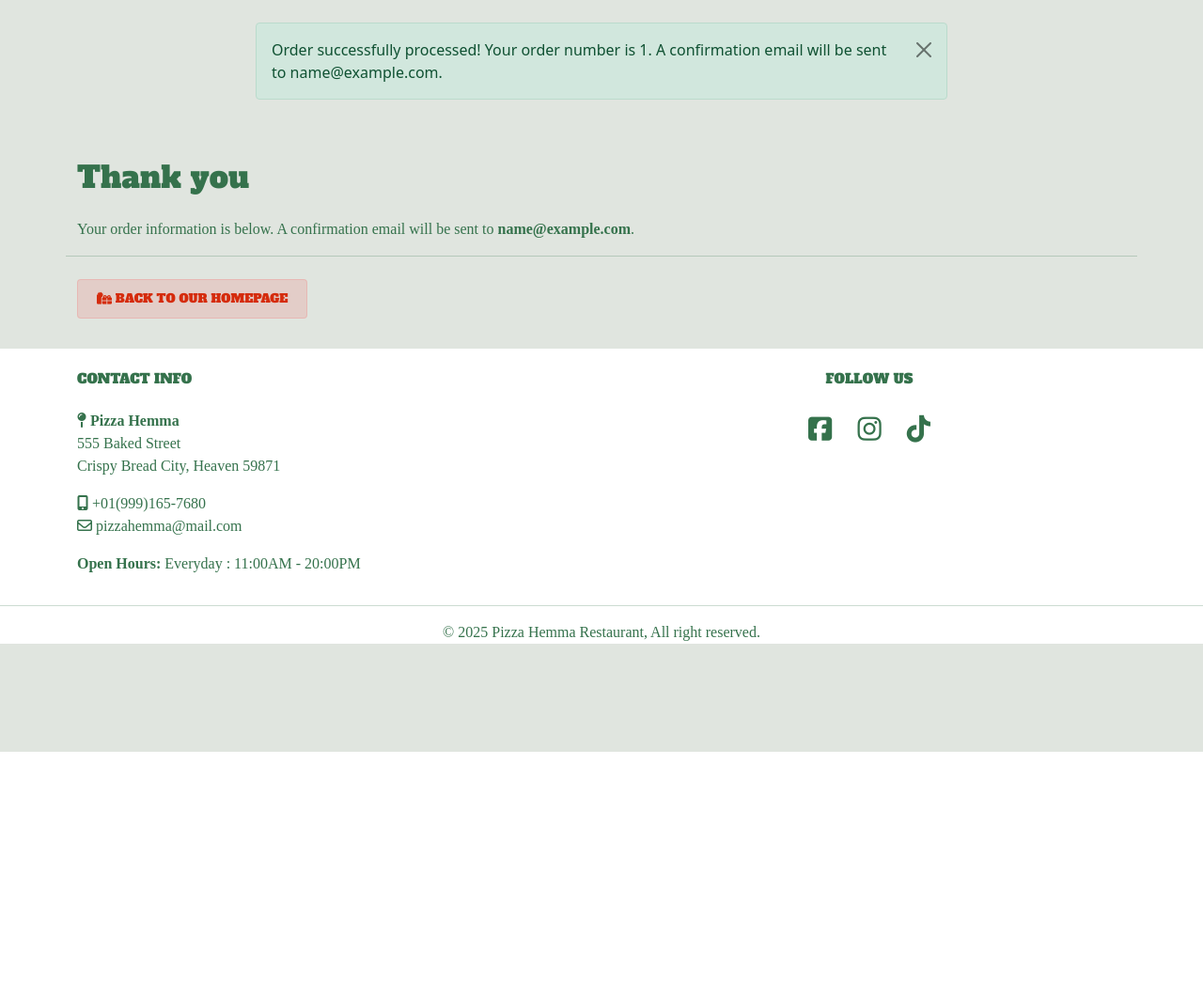
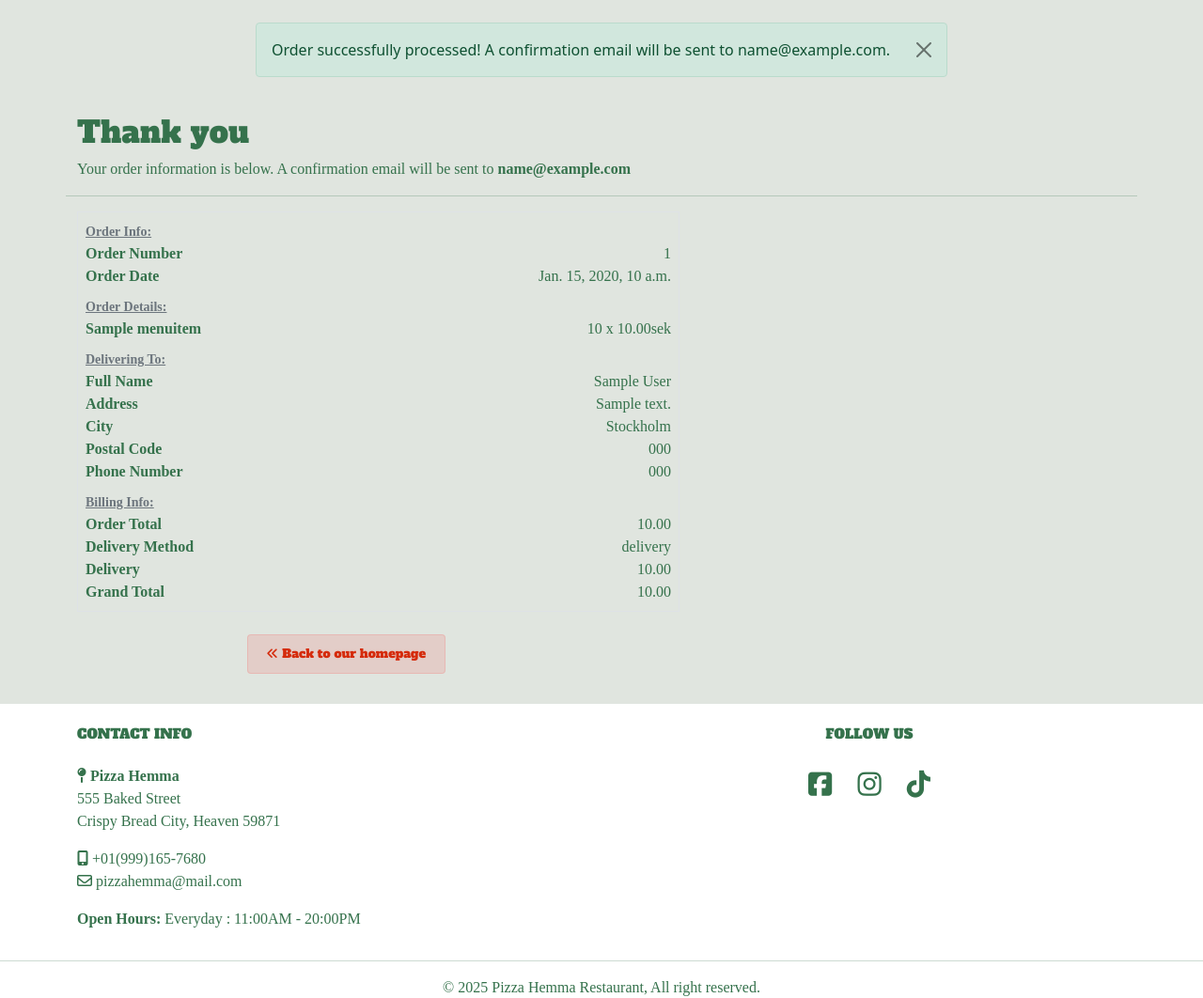
Before and after one commit to Chatlada-Nina/pizza-hemma, a Django app: page /checkout/checkout_success/1 in a window 1280 px wide. Shown: the part 156-1218 px from the top of the page at 94% size. Before the commit the page ends 956 px from the top, so only its background shows below. Run offline with Django 4.2, Linux system fonts and the light colour scheme; tables that the repository leaves empty hold one stand-in row (values such as "Sample post"); some libraries are stand-ins or nearby versions; some web fonts are replaced.

Commit message:
Add order info on the checkout success and add loading overlay

```diff
--- a/checkout/models.py
+++ b/checkout/models.py
@@ -57,7 +57,7 @@ class Order(models.Model):
         return str(self.order_number) # Convert order_number to a string.
 
 
-class OrderLineMenu (models.Model):
+class OrderLineMenu(models.Model):
     order = models.ForeignKey(Order, null=False, blank=False, on_delete=models.CASCADE, related_name='linemenus')
     menu = models.ForeignKey(MenuItem, null=False, blank=False, on_delete=models.CASCADE)
     quantity = models.IntegerField(null=False, blank=False, default=0)
--- a/checkout/templates/checkout/checkout_success.html
+++ b/checkout/templates/checkout/checkout_success.html
@@ -5,25 +5,167 @@
 
 <!---- Learned from Boutique Ado project - CI Learning Platform and modified as the project needed ----->
 
-<div class="container my-4">
+<div class="container mt-4">
     <div class="row">
         <div class="col">
-            <h2 class="main-text my-4">Thank you</h2>
-            <p class="sub-text">Your order information is below. A confirmation email will be sent to <strong>{{ order.email }}</strong>.</p>
+            <h2 class="main-text">Thank you</h2>
+            <p class="sub-text">Your order information is below. A confirmation email will be sent to <strong>{{ order.email }}</strong></p>
         </div>
         <hr>
     </div>
 
     <div class="row">
-        <div class="col-12 col-lg-7"></div>
+        <div class="col-12 col-lg-7">
+            <div class="order-confirmation-wrapper p-2 border">
+                <div class="row">
+                    <div class="col">
+                        <small class=" text-muted text-decoration-underline fw-bold">Order Info:</small>
+                    </div>
+                </div>
+
+                <div class="row">
+                    <div class="col-12 col-md-4">
+                        <p class="mb-0 fw-bold">Order Number</p>
+                    </div>
+                    <div class="col-12 col-md-8 text-md-end">
+                        <p class="mb-0">{{ order.order_number }}</p>
+                    </div>
+                </div>
+
+                <div class="row">
+                    <div class="col-12 col-md-4">
+                        <p class="mb-0 fw-bold">Order Date</p>
+                    </div>
+                    <div class="col-12 col-md-8 text-md-end">
+                        <p class="mb-0">{{ order.date }}</p>
+                    </div>
+                </div>
+
+                <div class="row">
+                    <div class="col mt-2">
+                        <small class="text-muted text-decoration-underline fw-bold">Order Details:</small>
+                    </div>
+                </div>
+
+                {% for item in order.linemenus.all %}
+                <div class="row">
+                    <div class="col-12 col-md-4">
+                        <p class="mb-0 fw-bold">
+                            {{ item.menu.name }}
+                        </p>
+                    </div>
+                    <div class="col-12 col-md-8 text-md-end">
+                        <p class="mb-0">{{ item.quantity }} x {{ item.menu.price }}sek</p>
+                    </div>
+                </div>
+                {% endfor %}
+
+                <div class="row">
+                    <div class="col mt-2">
+                        <small class="text-muted text-decoration-underline fw-bold">Delivering To:</small>
+                    </div>
+                </div>
+
+                <div class="row">
+                    <div class="col-12 col-md-4">
+                        <p class="mb-0 fw-bold">Full Name</p>
+                    </div>
+                    <div class="col-12 col-md-8 text-md-end">
+                        <p class="mb-0">{{ order.full_name }}</p>
+                    </div>
+                </div>
+                {% if order.address %}
+                <div class="row">
+                    <div class="col-12 col-md-4">
+                        <p class="mb-0 fw-bold">Address</p>
+                    </div>
+                    <div class="col-12 col-md-8 text-md-end">
+                        <p class="mb-0">{{ order.address }}</p>
+                    </div>
+                </div>
+                <div class="row">
+                    <div class="col-12 col-md-4">
+                        <p class="mb-0 fw-bold">City</p>
+                    </div>
+                    <div class="col-12 col-md-8 text-md-end">
+                        <p class="mb-0">Stockholm</p>
+                    </div>
+                </div>
+                {% endif %}
+
+                {% if order.postcode %}
+                <div class="row">
+                    <div class="col-12 col-md-4">
+                        <p class="mb-0 fw-bold">Postal Code</p>
+                    </div>
+                    <div class="col-12 col-md-8 text-md-end">
+                        <p class="mb-0">{{ order.postcode }}</p>
+                    </div>
+                </div>
+                {% endif %}
+
+                <div class="row">
+                    <div class="col-12 col-md-4">
+                        <p class="mb-0 fw-bold">Phone Number</p>
+                    </div>
+                    <div class="col-12 col-md-8 text-md-end">
+                        <p class="mb-0">{{ order.phone_number }}</p>
+                    </div>
+                </div>
+
+                <div class="row">
+                    <div class="col mt-2">
+                        <small class="text-muted text-decoration-underline fw-bold">Billing Info:</small>
+                    </div>
+                </div>
+
+                <div class="row">
+                    <div class="col-12 col-md-4">
+                        <p class="mb-0 fw-bold">Order Total</p>
+                    </div>
+                    <div class="col-12 col-md-8 text-md-end">
+                        <p class="mb-0">{{ order.order_total }}</p>
+                    </div>
+                </div>
+
+                <div class="row">
+                    <div class="col-12 col-md-4">
+                        <p class="mb-0 fw-bold">Delivery Method</p>
+                    </div>
+                    <div class="col-12 col-md-8 text-md-end">
+                        <p class="mb-0">{{ order.delivery_method }}</p>
+                    </div>
+                </div>
+                {% if order.delivery_method == 'delivery' %}
+                <div class="row">
+                    <div class="col-12 col-md-4">
+                        <p class="mb-0 fw-bold">Delivery</p>
+                    </div>
+                    <div class="col-12 col-md-8 text-md-end">
+                        <p class="mb-0">{{ order.delivery_cost }}</p>
+                    </div>
+                </div>
+                {% endif %}
+
+                <div class="row">
+                    <div class="col-12 col-md-4">
+                        <p class="mb-0 fw-bold">Grand Total</p>
+                    </div>
+                    <div class="col-12 col-md-8 text-md-end">
+                        <p class="mb-0">{{ order.grand_total }}</p>
+                    </div>
+                </div>
+            </div>
+        </div>
+        </div>
     </div>
     <div class="row">
-        <div class="col-12 col-lg-7 text-right">
-            <a href="{% url 'homepage' %}" class="btn btn-order my-2">
+        <div class="col-12 col-lg-7 text-center my-4">
+            <a href="{% url 'homepage' %}" class="btn btn-order">
                 <span>
-                    <i class="fas fa-gifts"></i>
+                    <i class="fa-solid fa-angles-left"></i>
                 </span>
-                <span class="text-uppercase">Back to our homepage</span>
+                <span>Back to our homepage</span>
             </a>
         </div>
     </div>
--- a/checkout/views.py
+++ b/checkout/views.py
@@ -106,8 +106,8 @@ def checkout_success(request, order_number):
     save_info = request.session.get('save_info')
     order = get_object_or_404(Order, order_number=order_number)
     messages.success(request, f'Order successfully processed! \
-        Your order number is {order_number}. A confirmation \
-        email will be sent to {order.email}.')
+                     A confirmation \
+                     email will be sent to {order.email}.')
 
     if 'cart' in request.session:
         del request.session['cart']
--- a/static_pizza/css/style.css
+++ b/static_pizza/css/style.css
@@ -284,8 +284,26 @@ body {
 }
 
 
-/* ------- Payment Form -------- */
+/* ------- Checkout Page -------- */
 
+#loading-overlay {
+	display: none;
+	position: fixed;
+    top: 0;
+    left: 0;
+    width: 100%;
+    height: 100%;
+    background: rgba(6, 159, 82, 0.85);
+    z-index: 9999; /* The z-index of 9999 will make sure it will stay on top of everything */
+}
+
+.loading-spinner {
+	display: flex;
+    align-items: center;
+    justify-content: center;
+    margin: 0;
+    height: 100%;
+}
 
 
 
--- a/static_pizza/js/stripe_elements.js
+++ b/static_pizza/js/stripe_elements.js
@@ -50,6 +50,8 @@ form.addEventListener('submit', function(ev) {
     ev.preventDefault();
     card.update({ 'disabled': true});
     $('#submit-button').attr('disabled', true);
+    $('#payment-form').fadeToggle(100);
+    $('#loading-overlay').fadeToggle(100);
     stripe.confirmCardPayment(clientSecret, {
         payment_method: {
             card: card,
@@ -63,6 +65,8 @@ form.addEventListener('submit', function(ev) {
                 </span>
                 <span>${result.error.message}</span>`;
             $(errorDiv).html(html);
+            $('#payment-form').fadeToggle(100);
+            $('#loading-overlay').fadeToggle(100);
             card.update({ 'disabled': false});
             $('#submit-button').attr('disabled', false);
         } else {
```
Also changed, not shown: checkout/templates/checkout/checkout.html (+9 -0 lines).
